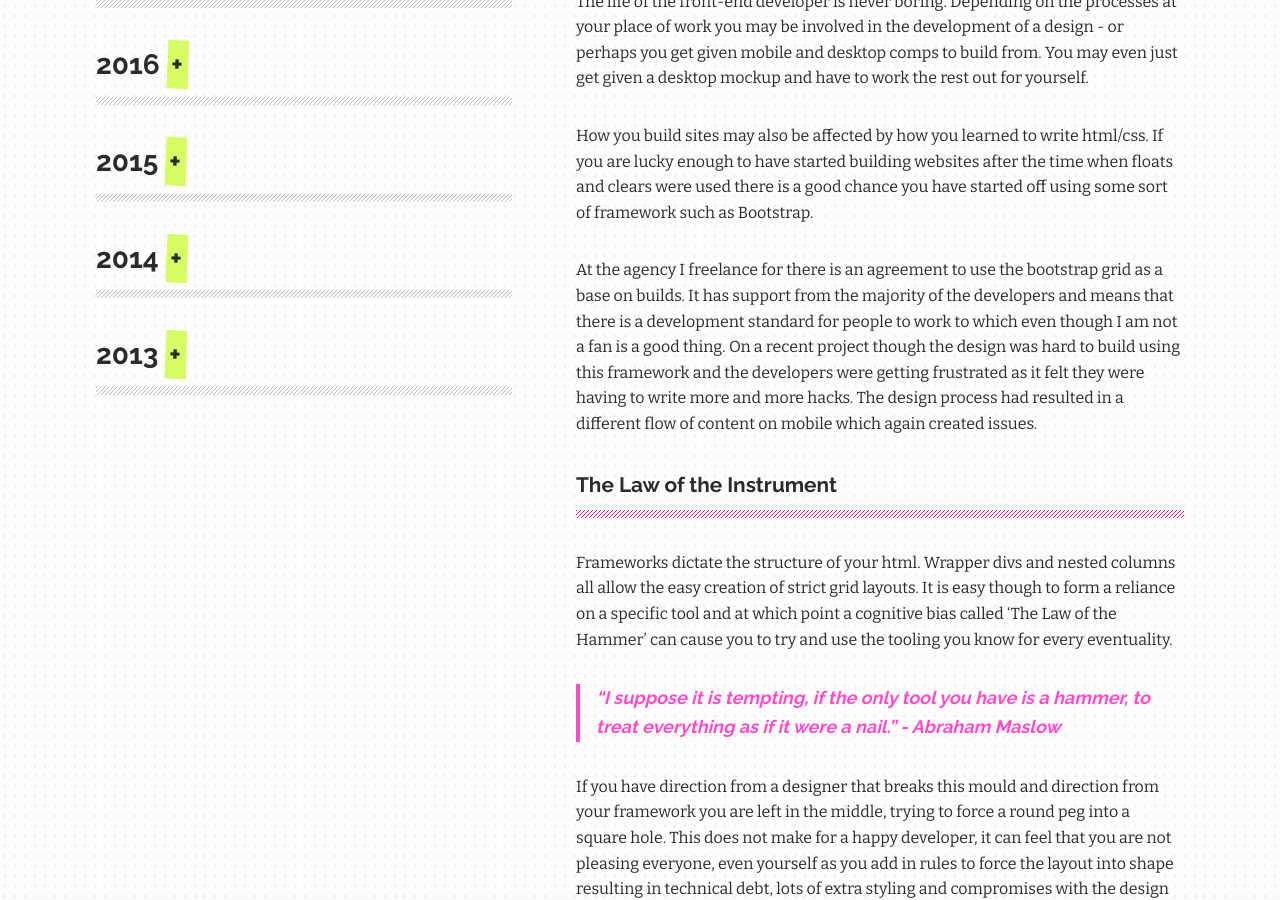
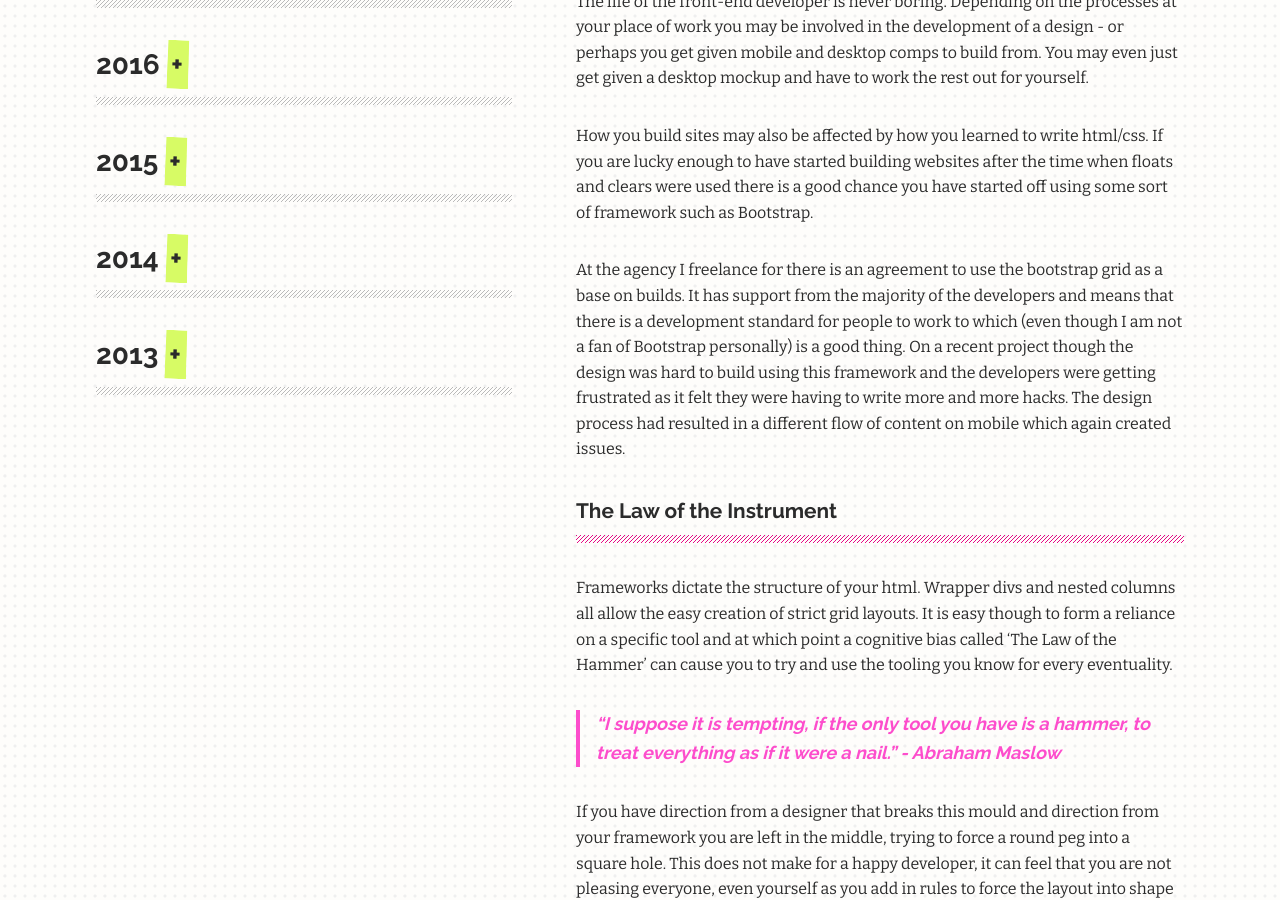
Before and after one commit to maxray/maxray.github.io, a Jekyll site: the page built from blog.html, in a window 1280 px wide and 900 px high, scrolled down 1429 px. Built offline with Jekyll 4.4.1, drawn with Linux system fonts in a browser that asks for light colours.

Commit message:
Updated Creating More Complex Layouts Using Css Grid

```diff
--- a/_posts/2019-11-21-creating-more-complex-layouts-using-css-grid.markdown
+++ b/_posts/2019-11-21-creating-more-complex-layouts-using-css-grid.markdown
@@ -22,7 +22,7 @@ The life of the front-end developer is never boring. Depending on the processes
 
 How you build sites may also be affected by how you learned to write html/css. If you are lucky enough to have started building websites after the time when floats and clears were used there is a good chance you have started off using some sort of framework such as Bootstrap.
 
-At the agency I freelance for there is an agreement to use the bootstrap grid as a base on builds. It has support from the majority of the developers and means that there is a development standard for people to work to which even though I am not a fan is a good thing. On a recent project though the design was hard to build using this framework and the developers were getting frustrated as it felt they were having to write more and more hacks. The design process had resulted in a different flow of content on mobile which again created issues.
+At the agency I freelance for there is an agreement to use the bootstrap grid as a base on builds. It has support from the majority of the developers and means that there is a development standard for people to work to which (even though I am not a fan of Bootstrap personally) is a good thing. On a recent project though the design was hard to build using this framework and the developers were getting frustrated as it felt they were having to write more and more hacks. The design process had resulted in a different flow of content on mobile which again created issues.
 
 #### The Law of the Instrument
 
```
